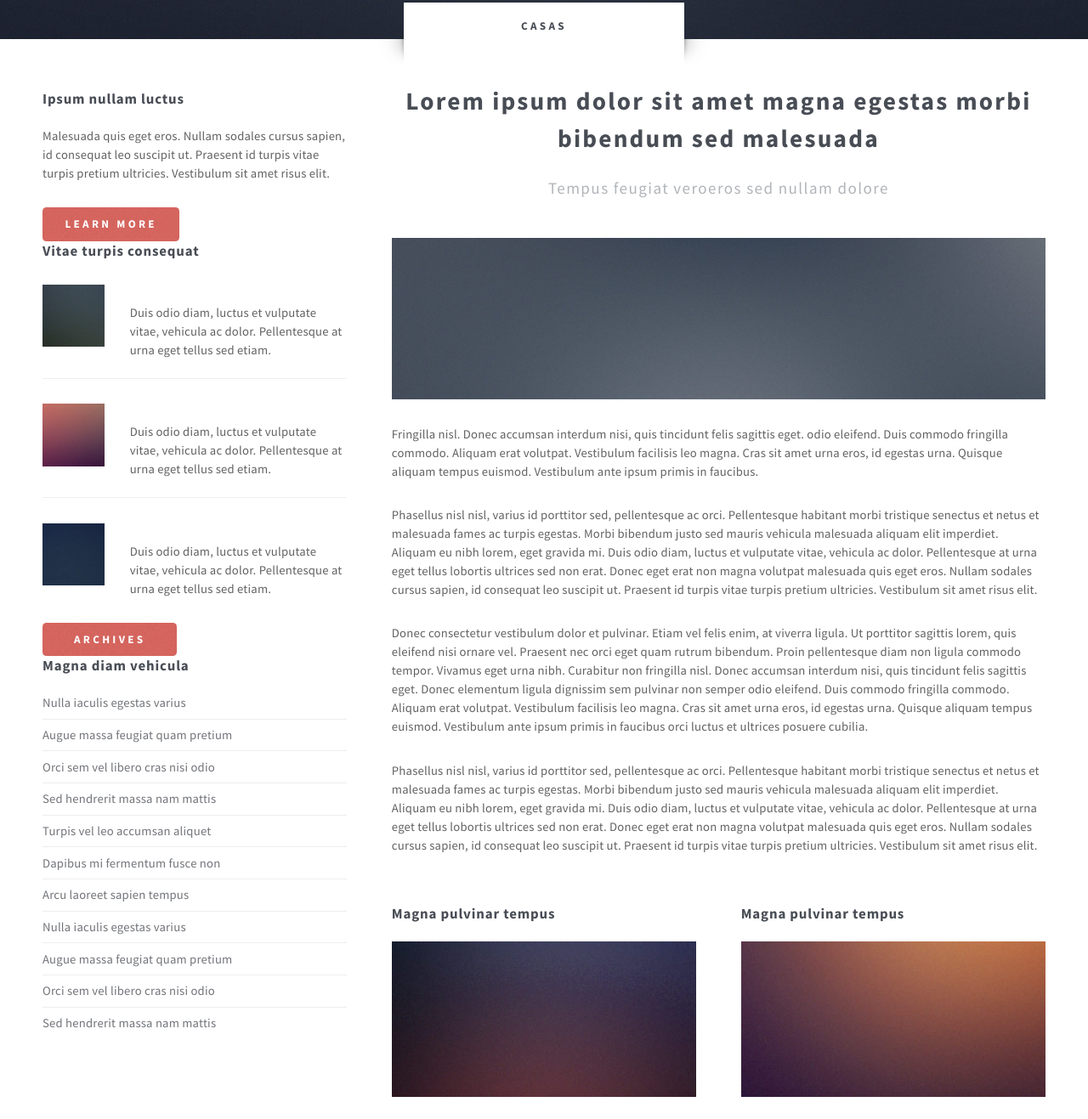
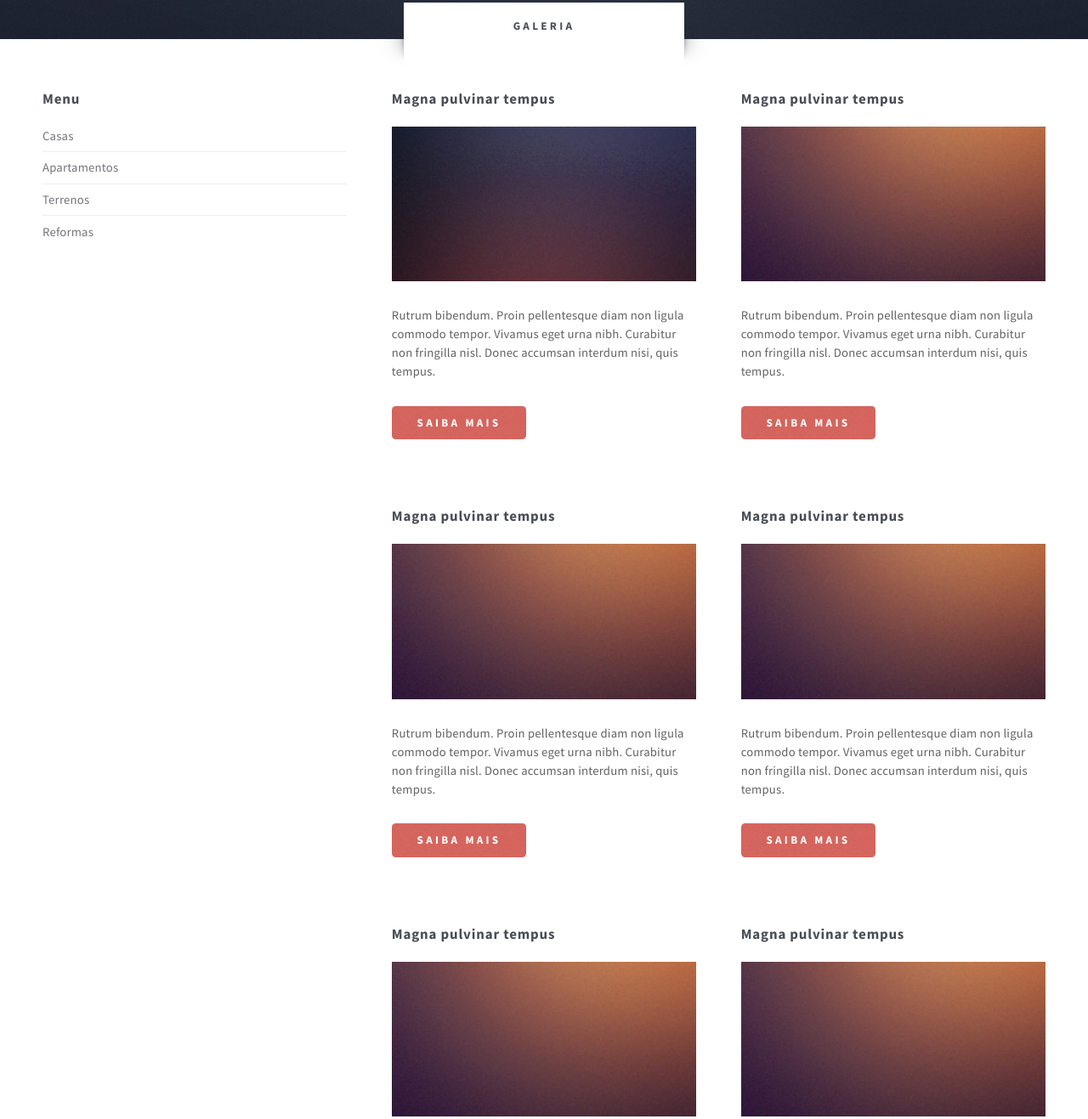
Before and after one commit to fabriciorangel07/frimoveiseconstrucoes, a plain HTML site: page casas.html in a window 1280 px wide. Shown: the part 306-1623 px from the top of the page at 85% size. Drawn offline with Linux system fonts and the light colour scheme.

Commit message:
att
att trabalho

```diff
--- a/assets/css/principal.css
+++ b/assets/css/principal.css
@@ -177,7 +177,7 @@ input, select, textarea {
 /* Container */
 
 	.container {
-		margin: 0 auto;
+		margin: auto;
 		max-width: 100%;
 		width: 68em;
 	}
@@ -1081,7 +1081,7 @@ input, select, textarea {
 				}
 
 				.formulario > .col-12-medium {
-					width: 100%;
+					width: 75%;
 				}
 
 				.formulario > .off-12-medium {
@@ -1159,6 +1159,7 @@ input, select, textarea {
 				.formulario.gtr-150 {
 					margin-top: -75px;
 					margin-left: -75px;
+					justify-content: center;
 				}
 
 					.formulario.gtr-150 > * {
@@ -1404,6 +1405,7 @@ input, select, textarea {
 				.formulario.gtr-150 {
 					margin-top: -45px;
 					margin-left: -45px;
+					justify-content: center;
 				}
 
 					.formulario.gtr-150 > * {
@@ -1680,6 +1682,7 @@ input[type="reset"],
 	.botao.style1 {
 		background: #d96760 url("images/overlay.png");
 		color: #fff;
+		margin-bottom: 2em;
 	}
 
 		input[type="botao"].style1:hover,
--- a/casas.html
+++ b/casas.html
@@ -38,7 +38,7 @@
 
 			<!-- Main -->
 				<section id="main" class="cabecalho style2">
-					<div class="title">Casas</div>
+					<div class="title">Galeria</div>
 					<div class="container">
 						<div class="formulario gtr-150">
 							<div class="col-4 col-12-medium">
@@ -46,60 +46,18 @@
 								<!-- Sidebar -->
 									<div id="sidebar">
 										<section class="box">
-											<header>
-												<h2>Ipsum nullam luctus</h2>
-											</header>
-											<p>Malesuada quis eget eros. Nullam sodales cursus sapien, id consequat
-											leo suscipit ut. Praesent id turpis vitae turpis pretium ultricies. Vestibulum sit
-											amet risus elit.</p>
-											<a href="#" class="botao style1">Learn More</a>
-										</section>
+											<ul class="style2">
 											<section class="box">
 												<header>
-												<h2>Vitae turpis consequat</h2>
-											</header>
-											<ul class="style2">
-												<li>
-													<article class="box post-excerpt">
-														<a href="#" class="image left"><img src="images/pic08.jpg" alt="" /></a>
-														<h3><a href="#">Diam odio lorem</a></h3>
-														<p>Duis odio diam, luctus et vulputate vitae, vehicula ac dolor. Pellentesque at urna eget tellus sed etiam.</p>
-													</article>
-												</li>
-												<li>
-													<article class="box post-excerpt">
-														<a href="#" class="image left"><img src="images/pic09.jpg" alt="" /></a>
-														<h3><a href="#">Sed duis consequat</a></h3>
-														<p>Duis odio diam, luctus et vulputate vitae, vehicula ac dolor. Pellentesque at urna eget tellus sed etiam.</p>
-													</article>
-												</li>
-												<li>
-													<article class="box post-excerpt">
-														<a href="#" class="image left"><img src="images/pic10.jpg" alt="" /></a>
-														<h3><a href="#">Tellus nulla volutpat</a></h3>
-														<p>Duis odio diam, luctus et vulputate vitae, vehicula ac dolor. Pellentesque at urna eget tellus sed etiam.</p>
-													</article>
-												</li>
-											</ul>
-											<a href="#" class="botao style1">Archives</a>
-										</section>
-										<section class="box">
-											<header>
-												<h2>Magna diam vehicula</h2>
+													<h2>Menu</h2>
 												</header>
 												<ul class="style3">
-												<li><a href="#">Nulla iaculis egestas varius</a></li>
-												<li><a href="#">Augue massa feugiat quam pretium</a></li>
-												<li><a href="#">Orci sem vel libero cras nisi odio</a></li>
-												<li><a href="#">Sed hendrerit massa nam mattis</a></li>
-												<li><a href="#">Turpis vel leo accumsan aliquet</a></li>
-												<li><a href="#">Dapibus mi fermentum fusce non</a></li>
-												<li><a href="#">Arcu laoreet sapien tempus</a></li>
-												<li><a href="#">Nulla iaculis egestas varius</a></li>
-												<li><a href="#">Augue massa feugiat quam pretium</a></li>
-												<li><a href="#">Orci sem vel libero cras nisi odio</a></li>
-												<li><a href="#">Sed hendrerit massa nam mattis</a></li>
+													<li><a href="casas.html">Casas</a></li>
+													<li><a href="apartamento.html">Apartamentos</a></li>
+													<li><a href="terrenos.html">Terrenos</a></li>
+													<li><a href="reformas">Reformas</a></li>
 												</ul>
+											</section>
 										</section>
 									</div>
 
@@ -108,44 +66,6 @@
 
 								<!-- Content -->
 									<div id="content">
-										<article class="box post">
-											<header class="style1">
-												<h2>Lorem ipsum dolor sit amet magna egestas morbi bibendum sed malesuada</h2>
-												<p>Tempus feugiat veroeros sed nullam dolore</p>
-											</header>
-											<a href="#" class="image featured">
-												<img src="images/pic01.jpg" alt="" />
-											</a>
-											<p>Fringilla nisl. Donec accumsan interdum nisi, quis tincidunt felis sagittis eget.
-											odio eleifend. Duis commodo fringilla commodo. Aliquam erat volutpat. Vestibulum
-											facilisis leo magna. Cras sit amet urna eros, id egestas urna. Quisque aliquam
-											tempus euismod. Vestibulum ante ipsum primis in faucibus.</p>
-											<p>Phasellus nisl nisl, varius id porttitor sed, pellentesque ac orci. Pellentesque
-											habitant morbi tristique senectus et netus et malesuada fames ac turpis egestas. Morbi
-											bibendum justo sed mauris vehicula malesuada aliquam elit imperdiet. Aliquam eu nibh
-											lorem, eget gravida mi. Duis odio diam, luctus et vulputate vitae, vehicula ac dolor.
-											Pellentesque at urna eget tellus lobortis ultrices sed non erat. Donec eget erat non
-											magna volutpat malesuada quis eget eros. Nullam sodales cursus sapien, id consequat
-											leo suscipit ut. Praesent id turpis vitae turpis pretium ultricies. Vestibulum sit
-											amet risus elit.</p>
-											<p>Donec consectetur vestibulum dolor et pulvinar. Etiam vel felis enim, at viverra
-											ligula. Ut porttitor sagittis lorem, quis eleifend nisi ornare vel. Praesent nec orci
-											eget quam rutrum bibendum. Proin pellentesque diam non ligula commodo tempor. Vivamus
-											eget urna nibh. Curabitur non fringilla nisl. Donec accumsan interdum nisi, quis
-											tincidunt felis sagittis eget. Donec elementum ligula dignissim sem pulvinar non semper
-											odio eleifend. Duis commodo fringilla commodo. Aliquam erat volutpat. Vestibulum
-											facilisis leo magna. Cras sit amet urna eros, id egestas urna. Quisque aliquam
-											tempus euismod. Vestibulum ante ipsum primis in faucibus orci luctus et ultrices
-											posuere cubilia.</p>
-											<p>Phasellus nisl nisl, varius id porttitor sed, pellentesque ac orci. Pellentesque
-											habitant morbi tristique senectus et netus et malesuada fames ac turpis egestas. Morbi
-											bibendum justo sed mauris vehicula malesuada aliquam elit imperdiet. Aliquam eu nibh
-											lorem, eget gravida mi. Duis odio diam, luctus et vulputate vitae, vehicula ac dolor.
-											Pellentesque at urna eget tellus lobortis ultrices sed non erat. Donec eget erat non
-											magna volutpat malesuada quis eget eros. Nullam sodales cursus sapien, id consequat
-											leo suscipit ut. Praesent id turpis vitae turpis pretium ultricies. Vestibulum sit
-											amet risus elit.</p>
-										</article>
 										<div class="formulario gtr-150">
 											<div class="col-6 col-12-small">
 												<section class="box">
@@ -156,7 +76,7 @@
 													<p>Rutrum bibendum. Proin pellentesque diam non ligula commodo tempor. Vivamus
 													eget urna nibh. Curabitur non fringilla nisl. Donec accumsan interdum nisi, quis
 													tempus.</p>
-													<a href="#" class="botao style1">More</a>
+													<a href="#" class="botao style1">Saiba Mais</a>
 												</section>
 											</div>
 											<div class="col-6 col-12-small">
@@ -168,17 +88,62 @@
 													<p>Rutrum bibendum. Proin pellentesque diam non ligula commodo tempor. Vivamus
 													eget urna nibh. Curabitur non fringilla nisl. Donec accumsan interdum nisi, quis
 													tempus.</p>
-													<a href="#" class="botao style1">More</a>
+													<a href="#" class="botao style1">Saiba mais</a>
 												</section>
 											</div>
+											<div class="col-6 col-12-small">
+												<section class="box">
+													<header>
+														<h2>Magna pulvinar tempus</h2>
+													</header>
+													<a href="#" class="image featured"><img src="images/pic06.jpg" alt="" /></a>
+													<p>Rutrum bibendum. Proin pellentesque diam non ligula commodo tempor. Vivamus
+													eget urna nibh. Curabitur non fringilla nisl. Donec accumsan interdum nisi, quis
+													tempus.</p>
+													<a href="#" class="botao style1">Saiba mais</a>
+												</section>
 											</div>
+											<div class="col-6 col-12-small">
+												<section class="box">
+													<header>
+														<h2>Magna pulvinar tempus</h2>
+													</header>
+													<a href="#" class="image featured"><img src="images/pic06.jpg" alt="" /></a>
+													<p>Rutrum bibendum. Proin pellentesque diam non ligula commodo tempor. Vivamus
+													eget urna nibh. Curabitur non fringilla nisl. Donec accumsan interdum nisi, quis
+													tempus.</p>
+													<a href="#" class="botao style1">Saiba mais</a>
+												</section>
 											</div>
+											<div class="col-6 col-12-small">
+												<section class="box">
+													<header>
+														<h2>Magna pulvinar tempus</h2>
+													</header>
+													<a href="#" class="image featured"><img src="images/pic06.jpg" alt="" /></a>
+													<p>Rutrum bibendum. Proin pellentesque diam non ligula commodo tempor. Vivamus
+													eget urna nibh. Curabitur non fringilla nisl. Donec accumsan interdum nisi, quis
+													tempus.</p>
+													<a href="#" class="botao style1">Saiba mais</a>
+												</section>
+											</div>
+											<div class="col-6 col-12-small">
+												<section class="box">
+													<header>
+														<h2>Magna pulvinar tempus</h2>
+													</header>
+													<a href="#" class="image featured"><img src="images/pic06.jpg" alt="" /></a>
+													<p>Rutrum bibendum. Proin pellentesque diam non ligula commodo tempor. Vivamus
+													eget urna nibh. Curabitur non fringilla nisl. Donec accumsan interdum nisi, quis
+													tempus.</p>
+													<a href="#" class="botao style1">Saiba mais</a>
+												</section>
 											</div>
 										</div>
 									</div>
 				</section>
 
-			<!-- Destaques -->
+			<!-- destaques -->
 			<section id="destaques" class="cabecalho style3">
 				<div class="title">Relacionados</div>
 				<div class="container">
@@ -196,8 +161,8 @@
 						<div class="col-4 col-12-medium">
 							<section class="destaque">
 								<a href="#" class="image featured"><img src="images/pic03.jpg" alt="" /></a>
-									<h3><a href="#" id="d1">Nisl adipiscing sed lorem</a></h3>
-									<p>Eget mattis at, laoreet vel amet sed velit aliquam diam ante, dolor aliquet sit amet vulputate mattis amet laoreet lorem.</p>
+								<h3><a href="#" id="d1">Apartamento</a></h3>
+								<p>Otimo apartamento e um bairro valorizado na cidade de Franca - SP e perto do centro da cidade.</p>
 								<ul class="acoes">
 									<li><a href="#" class="botao style1">Saiba Mais</a></li>
 								</ul>
@@ -206,8 +171,8 @@
 						<div class="col-4 col-12-medium">
 							<section class="destaque">
 								<a href="#" class="image featured" ><img src="images/pic04.jpg" alt="" /></a>
-									<h3><a href="#" id="d1">Mattis tempus lorem</a></h3>
-									<p>Eget mattis at, laoreet vel amet sed velit aliquam diam ante, dolor aliquet sit amet vulputate mattis amet laoreet lorem.</p>
+								<h3><a href="#" id="d1">Terreno</a></h3>
+								<p>Terreno com 10x25, plaino, com casas ao lado prontas, pronto para construir sua casa, area de lazer ou predio.</p>
 								<ul class="acoes">
 									<li><a href="#" class="botao style1">Saiba Mais</a></li>
 								</ul>
@@ -265,6 +230,7 @@
 					</div>
 				</section>
 		</div>
+
 		<!-- Scripts -->
 			<script src="assets/js/jquery.min.js"></script>
 			<script src="assets/js/jquery.dropotron.min.js"></script>
```
Also changed, not shown: galeria.html (+8 -10 lines), index.html (+6 -7 lines), sobre.html (+6 -6 lines). Lines whose indentation alone changed are shown as unchanged.
